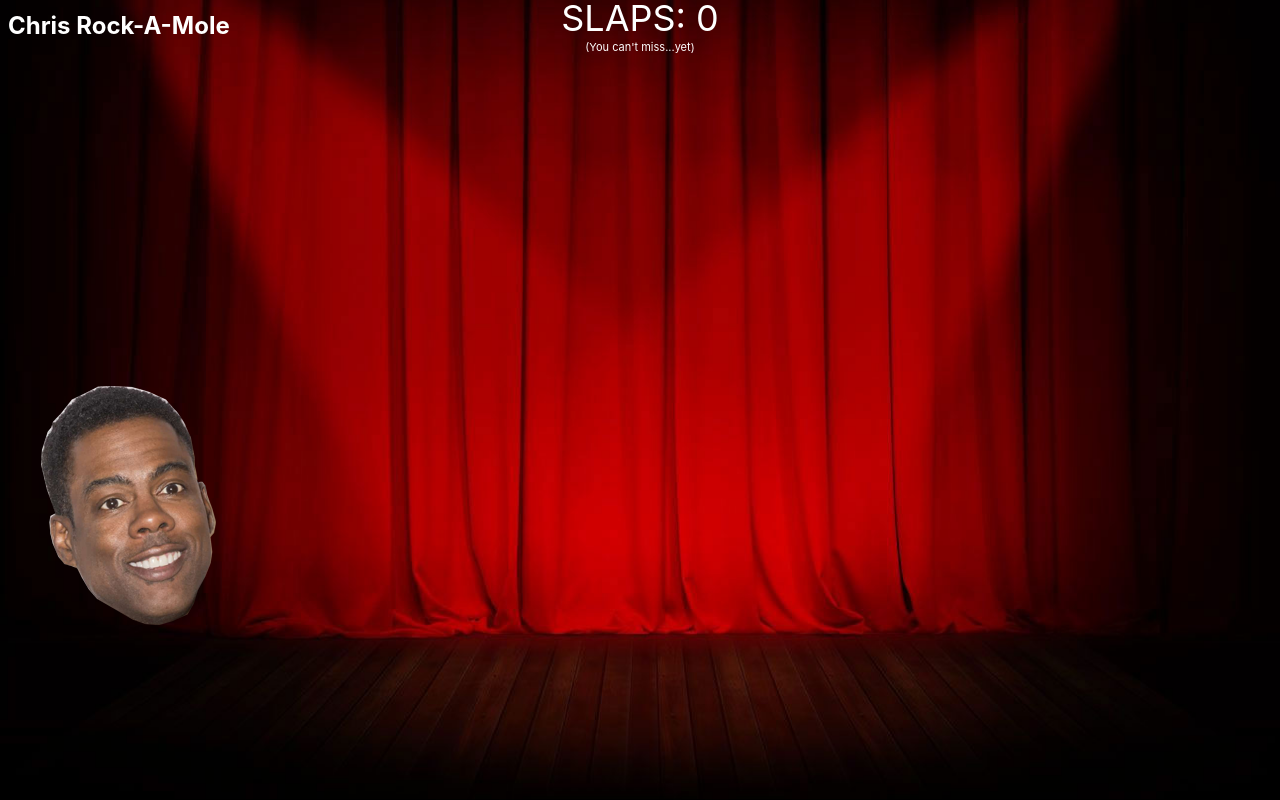
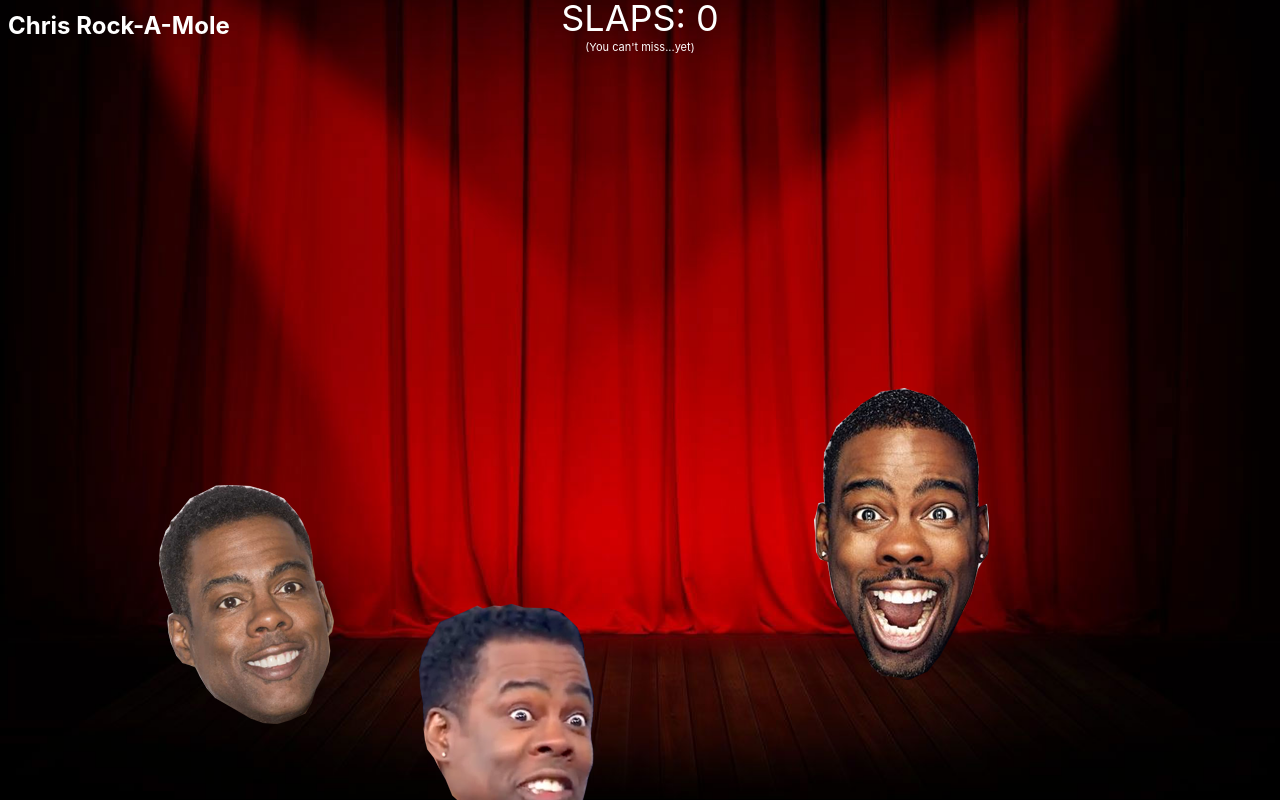
Before and after one commit to squishydough/Chris-Rock-A-Mole, a React (Create React App) app: page / in a window 1280 px wide. Built offline with nearby package versions, Linux system fonts and the light colour scheme.

Commit message:
Now with more Chris Rocks!!!

```diff
--- a/src/App.tsx
+++ b/src/App.tsx
@@ -1,5 +1,13 @@
 import React from 'react'
 import './App.css'
+
+interface ChrisRock {
+  id: string
+  jokeImage: Image
+  hitImage: Image
+  x: number
+  y: number
+}
 
 interface Image {
   src: string
@@ -19,7 +27,24 @@ const hitImages: Image[] = [
   { src: '/hit3.png', width: 175, height: 236 },
 ]
 
-function getRandomPosition(imageWidth: number, imageHeight: number) {
+const generateChrisRock = (jokeImageIndex: number | null = null) => {
+  const jokeImage =
+    jokeImageIndex === null ? getRandomJokeImage() : jokeImages[jokeImageIndex]
+  const hitImage = getRandomHitImage()
+  const { x, y } = getRandomPosition(jokeImage.width, jokeImage.height)
+  const id = `${jokeImage.src}-${hitImage.src}-${x}-${y}`
+
+  const newChrisRock: ChrisRock = {
+    jokeImage,
+    hitImage,
+    id,
+    x,
+    y,
+  }
+  return newChrisRock
+}
+
+const getRandomPosition = (imageWidth: number, imageHeight: number) => {
   return {
     x: randomNumber(0, window.innerWidth - imageWidth),
     y: randomNumber(0, window.innerHeight - imageHeight),
@@ -28,37 +53,44 @@ function getRandomPosition(imageWidth: number, imageHeight: number) {
 
 const getRandomJokeImage = () =>
   jokeImages[randomNumber(0, jokeImages.length - 1)]
+
 const getRandomHitImage = () => hitImages[randomNumber(0, hitImages.length - 1)]
 
+const randomNumber = (min: number, max: number) => {
+  return Math.floor(Math.random() * (max - min + 1)) + min
+}
+
 function App() {
-  const randomImage = getRandomJokeImage()
-  const [image, setImage] = React.useState({
-    ...randomImage,
-    ...getRandomPosition(randomImage.width, randomImage.height),
-    isClickable: true,
-  })
+  const [score, setScore] = React.useState(0)
+  const [isGameActive, setIsGameActive] = React.useState(true)
+  const [chrisRocks, setChrisRocks] = React.useState<ChrisRock[]>([])
 
-  const [score, setScore] = React.useState(0)
-  const [isActive, setIsActive] = React.useState(true)
+  const handleImageClick = (chrisRockId: string) => {
+    const newScore = score + 1
+    const newChrisRocks = chrisRocks.filter(
+      (chrisRock) => chrisRock.id !== chrisRockId
+    )
 
-  const handleImageClick = () => {
-    setScore(score + 1)
-    setImage({
-      ...image,
-      ...getRandomHitImage(),
-      isClickable: false,
-    })
-    setTimeout(spawnNewImage, 500)
+    setTimeout(() => {
+      const newChrisRock = generateChrisRock()
+      newChrisRocks.push(newChrisRock)
+      setScore(newScore)
+      setChrisRocks(newChrisRocks)
+    }, 500)
   }
 
-  const spawnNewImage = () => {
-    const randomImage = getRandomJokeImage()
-    setImage({
-      ...randomImage,
-      ...getRandomPosition(randomImage.width, randomImage.height),
-      isClickable: true,
-    })
-  }
+  /**
+   * Initially spawn one of each Chris Rock.
+   */
+  React.useEffect(() => {
+    const initialChrisRocks: ChrisRock[] = []
+
+    for (let i = 0; i < jokeImages.length; i++) {
+      const newChrisRock = generateChrisRock(i)
+      initialChrisRocks.push(newChrisRock)
+      setChrisRocks(initialChrisRocks)
+    }
+  }, [])
 
   return (
     <div className="App">
@@ -71,50 +103,23 @@ function App() {
         </div>
         <div className="actions"></div>
       </header>
-      {isActive ? (
-        <div className="imageContainer">
-          <img
-            src={image.src}
-            alt="Chris Rock's face - slap it!"
-            className="chrisRock"
-            style={{
-              position: 'absolute',
-              left: `${image.x}px`,
-              top: `${image.y}px`,
-            }}
-            onClick={handleImageClick}
+      {isGameActive ? (
+        chrisRocks.map(({ jokeImage, hitImage, x, y, id }) => (
+          <ChrisRockComponent
+            key={id}
+            id={id}
+            onClick={() => handleImageClick(id)}
+            jokeImage={jokeImage}
+            hitImage={hitImage}
+            x={x}
+            y={y}
           />
-          {!image.isClickable && (
-            <React.Fragment>
-              <img
-                src="/slap.png"
-                alt="Graphic stating SLAP!"
-                className="slap"
-                style={{
-                  position: 'absolute',
-                  left: `${image.x}px`,
-                  top: `${image.y}px`,
-                  zIndex: 2,
-                }}
-              />
-              <img
-                src="will.png"
-                alt="Will Smith about to slap a Chris Rock."
-                style={{
-                  position: 'absolute',
-                  left: `${image.x - 150}px`,
-                  top: `${image.y - 150}px`,
-                  zIndex: 2,
-                }}
-              />
-            </React.Fragment>
-          )}
-        </div>
+        ))
       ) : (
         <div className="buttonContainer">
           <button
             type="button"
-            onClick={() => setIsActive(true)}
+            onClick={() => setIsGameActive(true)}
             className="button"
           >
             Start Game
@@ -127,6 +132,66 @@ function App() {
 
 export default App
 
-function randomNumber(min: number, max: number) {
-  return Math.floor(Math.random() * (max - min + 1)) + min
+interface ChrisRockProps extends ChrisRock {
+  onClick(chrisRockId: string): void
 }
+
+function ChrisRockComponent({
+  onClick,
+  jokeImage,
+  hitImage,
+  x,
+  y,
+  id,
+}: ChrisRockProps) {
+  const [clickable, setClickable] = React.useState(true)
+
+  const handleClick = () => {
+    if (!clickable) {
+      return
+    }
+    setClickable(false)
+    onClick(id)
+  }
+
+  return (
+    <div className="imageContainer">
+      <img
+        src={clickable ? jokeImage.src : hitImage.src}
+        alt="Chris Rock's face - slap it!"
+        className="chrisRock"
+        style={{
+          position: 'absolute',
+          left: `${x}px`,
+          top: `${y}px`,
+        }}
+        onClick={handleClick}
+      />
+      {!clickable && (
+        <React.Fragment>
+          <img
+            src="/slap.png"
+            alt="Graphic stating SLAP!"
+            className="slap"
+            style={{
+              position: 'absolute',
+              left: `${x}px`,
+              top: `${y}px`,
+              zIndex: 2,
+            }}
+          />
+          <img
+            src="will.png"
+            alt="Will Smith about to slap a Chris Rock."
+            style={{
+              position: 'absolute',
+              left: `${x - 150}px`,
+              top: `${y - 150}px`,
+              zIndex: 2,
+            }}
+          />
+        </React.Fragment>
+      )}
+    </div>
+  )
+}
```
